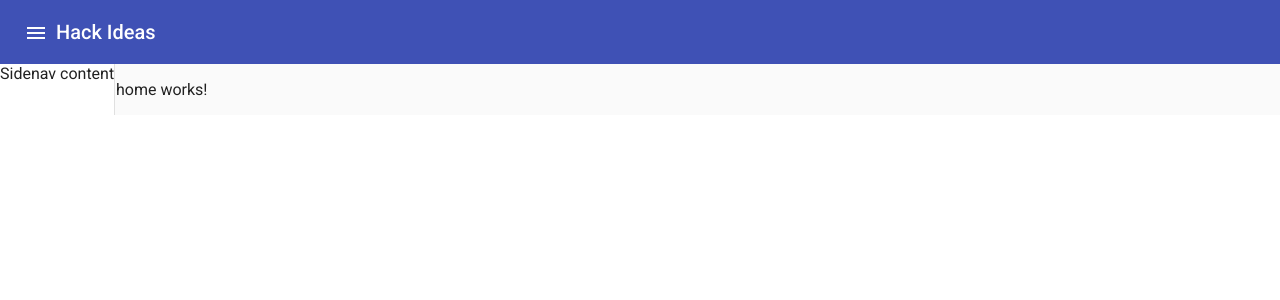
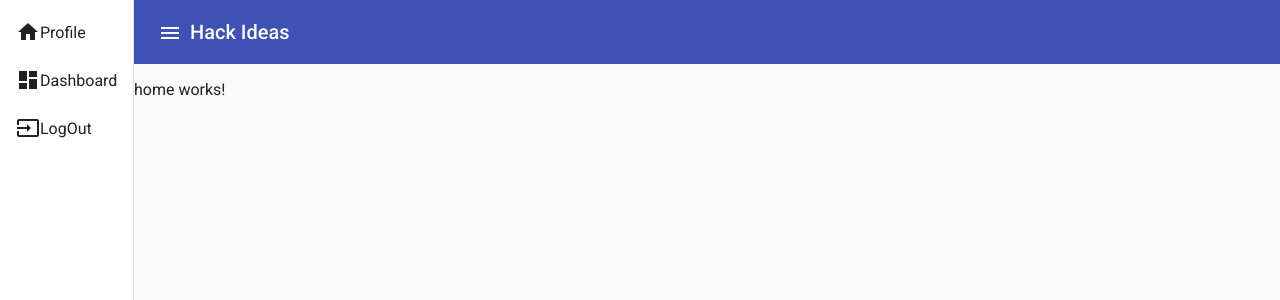
Before and after one commit to RohithKP/hackIdeas, an Angular app: page /dashboard in a window 1280 px wide. Shown: the top 300 px of the page. Built offline with nearby package versions, Linux system fonts and the light colour scheme.

Commit message:
Basic profile page created

```diff
--- a/src/app/app.component.html
+++ b/src/app/app.component.html
@@ -1,10 +1,24 @@
-<app-header (drawerBtnClick)="sidenav.toggle()" ></app-header>
-<mat-sidenav-container class="example-container" >
+
+<mat-sidenav-container autosize class="example-container">
   <mat-sidenav #sidenav mode="side" [(opened)]="opened">
-    Sidenav content
+    <mat-nav-list>
+      <a mat-list-item routerLink="/user">
+        <mat-icon class="icon">home</mat-icon>
+        <span class="label">Profile</span>
+      </a>
+      <a mat-list-item routerLink="">
+        <mat-icon class="icon">dashboard</mat-icon>
+        <span class="label">Dashboard</span>
+      </a>
+      <a mat-list-item type="button">
+        <mat-icon class="icon">input</mat-icon>
+        <span class="label">LogOut</span>
+      </a>
+    </mat-nav-list>
   </mat-sidenav>
 
   <mat-sidenav-content>
+    <app-header (drawerBtnClick)="sidenav.toggle()"></app-header>
     <router-outlet></router-outlet>
   </mat-sidenav-content>
 </mat-sidenav-container>
--- a/src/app/app.component.scss
+++ b/src/app/app.component.scss
@@ -0,0 +1 @@
+.mat-drawer-container { height: 100%; }
--- a/src/app/app.module.ts
+++ b/src/app/app.module.ts
@@ -1,4 +1,3 @@
-import { LayoutModule } from './layout/layout.module';
 import { NgModule } from '@angular/core';
 import { BrowserModule } from '@angular/platform-browser';
 import { RouterModule, Routes } from '@angular/router';
@@ -9,34 +8,37 @@ import { HomeComponent } from './layout/home/home.component';
 import { NotFoundComponent } from './shared/not-found/not-found.component';
 
 import { SharedModule } from './shared/shared.module';
-import {MatButtonModule} from '@angular/material/button';
-import {MatIconModule} from '@angular/material/icon';
-import {MatSidenavModule} from '@angular/material/sidenav';
+import { MatButtonModule } from '@angular/material/button';
+import { MatIconModule } from '@angular/material/icon';
+import { MatSidenavModule } from '@angular/material/sidenav';
+import { MatListModule } from '@angular/material/list';
 import { BrowserAnimationsModule } from '@angular/platform-browser/animations';
 
-
 const routes: Routes = [
-  { path: '', redirectTo: 'dashboard', pathMatch: 'full'},
+  { path: '', redirectTo: 'dashboard', pathMatch: 'full' },
   { path: 'dashboard', component: HomeComponent },
-  { path: '**', component: NotFoundComponent }
+  {
+    path: 'user',
+    loadChildren: () =>
+      import('./layout/modules/user/user.module').then((m) => m.UserModule),
+  },
+  { path: '**', component: NotFoundComponent },
 ];
 
 @NgModule({
-  declarations: [
-    AppComponent
-  ],
+  declarations: [AppComponent, HomeComponent],
   imports: [
     BrowserModule,
     AppRoutingModule,
-    RouterModule.forRoot(routes),
-    LayoutModule,
     SharedModule,
     MatButtonModule,
     MatIconModule,
     MatSidenavModule,
-    BrowserAnimationsModule
+    MatListModule,
+    BrowserAnimationsModule,
+    RouterModule.forRoot(routes),
   ],
   providers: [],
-  bootstrap: [AppComponent]
+  bootstrap: [AppComponent],
 })
-export class AppModule { }
+export class AppModule {}
--- /dev/null
+++ b/src/app/layout/modules/user/user.component.html
@@ -0,0 +1 @@
+<p>user works!</p>
--- /dev/null
+++ b/src/app/layout/modules/user/user.component.ts
@@ -0,0 +1,15 @@
+import { Component, OnInit } from '@angular/core';
+
+@Component({
+  selector: 'app-user',
+  templateUrl: './user.component.html',
+  styleUrls: ['./user.component.scss']
+})
+export class UserComponent implements OnInit {
+
+  constructor() { }
+
+  ngOnInit(): void {
+  }
+
+}
--- /dev/null
+++ b/src/app/layout/modules/user/user.module.ts
@@ -0,0 +1,12 @@
+import { NgModule } from '@angular/core';
+import { CommonModule } from '@angular/common';
+import { UserComponent } from './user.component';
+import { Routes, RouterModule } from '@angular/router';
+
+const routes: Routes = [{ path: '', component: UserComponent }];
+
+@NgModule({
+  declarations: [UserComponent],
+  imports: [CommonModule, RouterModule.forChild(routes)],
+})
+export class UserModule {}
```
Also changed, not shown: src/app/layout/layout.module.ts (deleted, +0 -18 lines), src/app/layout/modules/user/user.component.scss (added), 1 other file (tests, documents, lock files or other folders).
